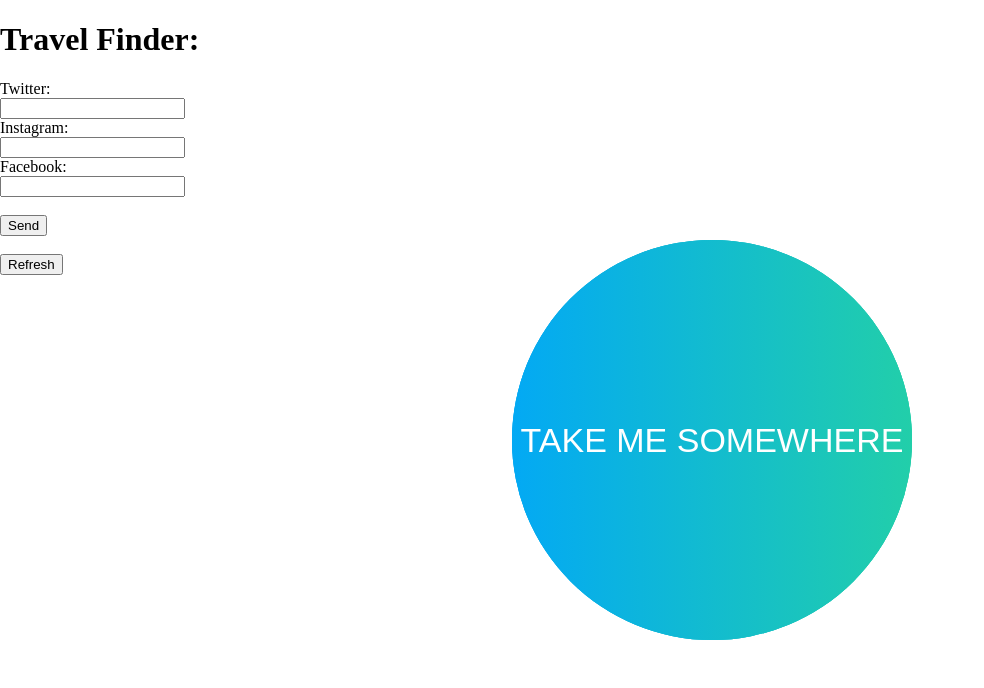
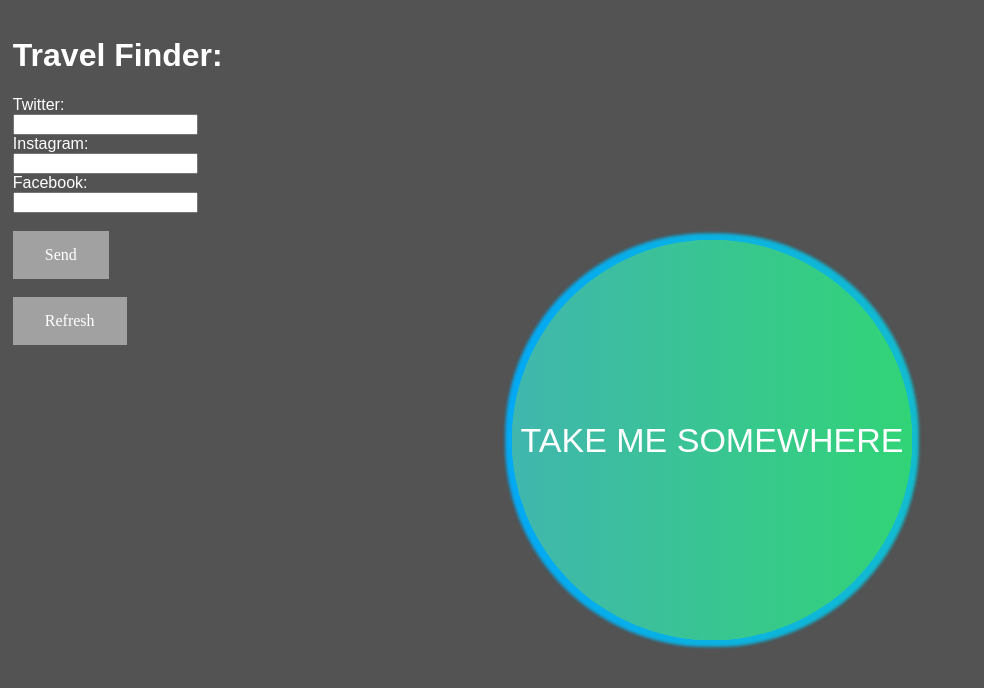
Before and after one commit to Grdflo/VTHACKS7, a Flask app: page / in a window 1280 px wide. Shown: the top 688 px of the page, without its empty margins (0-984 px from the left). Run offline with Flask 2, Linux system fonts and the light colour scheme.

Commit message:
style changes

```diff
--- a/templates/index.css
+++ b/templates/index.css
@@ -1,6 +1,26 @@
 body{
     margin: 0;
     padding: 0;
+    background: rgb(83, 83, 83);
+}
+/*
+input[type=text] {
+    background-color: rgb(255, 255, 255);
+    color: white;
+  }
+  */
+
+.header
+{
+    color: rgb(255, 255, 255);
+    font-family: sans-serif;
+}
+.subheader{
+    position: absolute;
+    left: 1%;
+    color: rgb(255, 255, 255);
+    font-family: sans-serif;
+
 }
 .container{
     text-align:center;
@@ -8,7 +28,7 @@
 
 }
 .btn {
-    background-color: #4CAF50; /* Green */
+    background-color: rgb(161, 161, 161); /* Green */
     border: none;
     color: white;
     padding: 15px 32px;
@@ -35,15 +55,14 @@
       text-decoration: none;
       font-family: sans-serif;
       box-sizing: border-box;
-      background: linear-gradient(90deg,#03a9f4,#41f45f);
+      background: linear-gradient(90deg,#4aa5cf,#2bdf61);
       background-size: 200%;
       border-radius: 200px;
+      animation: animate 4s alternate infinite;
+
 
   }
-  a:hover
-  {
-    animation: animate 8s alternate infinite;
-  }
+
   @keyframes animate
   {
       0%
@@ -53,11 +72,11 @@
 
     100%
       {
-        background-position: 200%;
+        background-position: 100%;
       }
 
   }
-  /*
+
   a:before{
       content: '';
       position: absolute;
@@ -69,6 +88,5 @@
       background: linear-gradient(90deg,#03a9f4,#41f45f);
       background-size: 400%;
       border-radius: 200px;
-      filter: blur(20px);
+      filter: blur(2px);
   }
-  */
--- a/templates/index.html
+++ b/templates/index.html
@@ -15,16 +15,18 @@
 </head>
 
 <body>
-    <h1>Travel Finder:</h1>
+	<div class = "subheader">
+    <h1 class="header">Travel Finder:</h1>
     Twitter:<br><input type="text" name="Twitter" id="twit"></br>
     Instagram:<br><input type="text" name="Instagram" id="insta"></br>
     Facebook:<br><input type="text" name="Facebook" id="fb"></br>
-    <br><button onclick="sendData()">Send</button></br>
-    <br><button onclick="getData()">Refresh</button></br>
+    <br><button class="btn" onclick="sendData()">Send</button></br>
+    <br><button class="btn" onclick="getData()">Refresh</button></br>
     <div id="users"></div>
-    <br><br>
+	<br><br>
+	</div>
     <div>
-        <a href="#">take me somewhere</a>
+        <a href="C:\Users\mjaff\OneDrive\Documents\GitHub\VTHACKS7\templates\loading.html"> take me somewhere</a>
     </div>
 
 </body>
--- a/templates/loading.html
+++ b/templates/loading.html
@@ -16,6 +16,7 @@
 </head>
 
 <body>
+    <a>loading results...</a>
     <!-- TODO
 	Get a loading screen.
 -->
```
